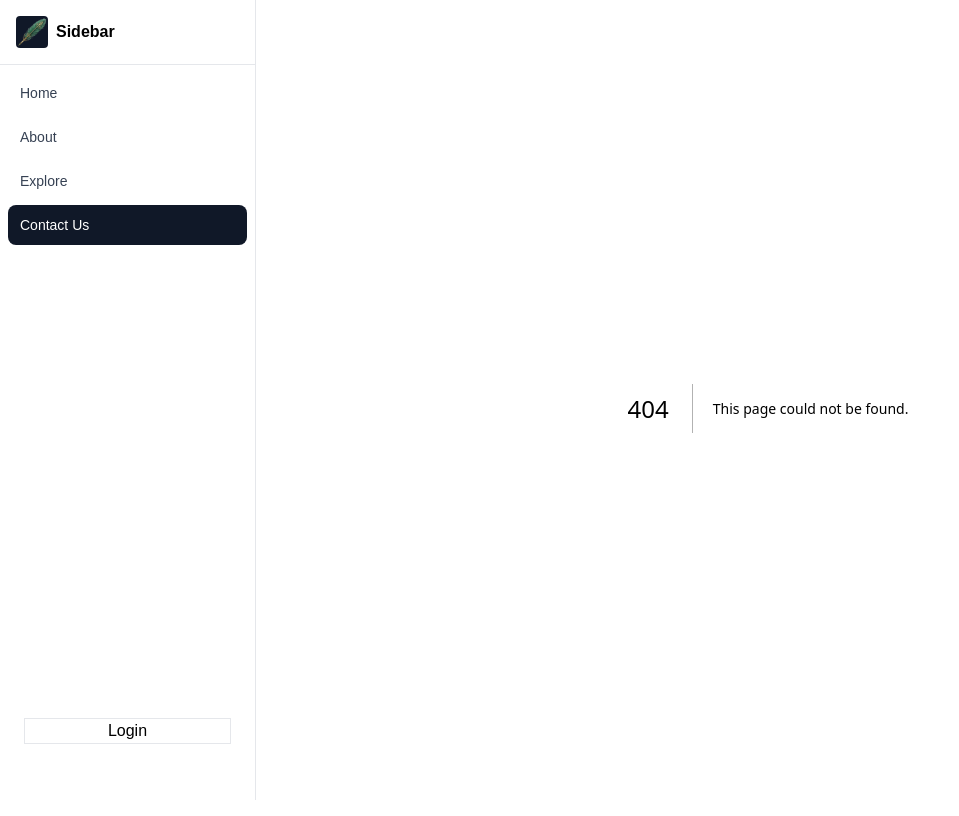
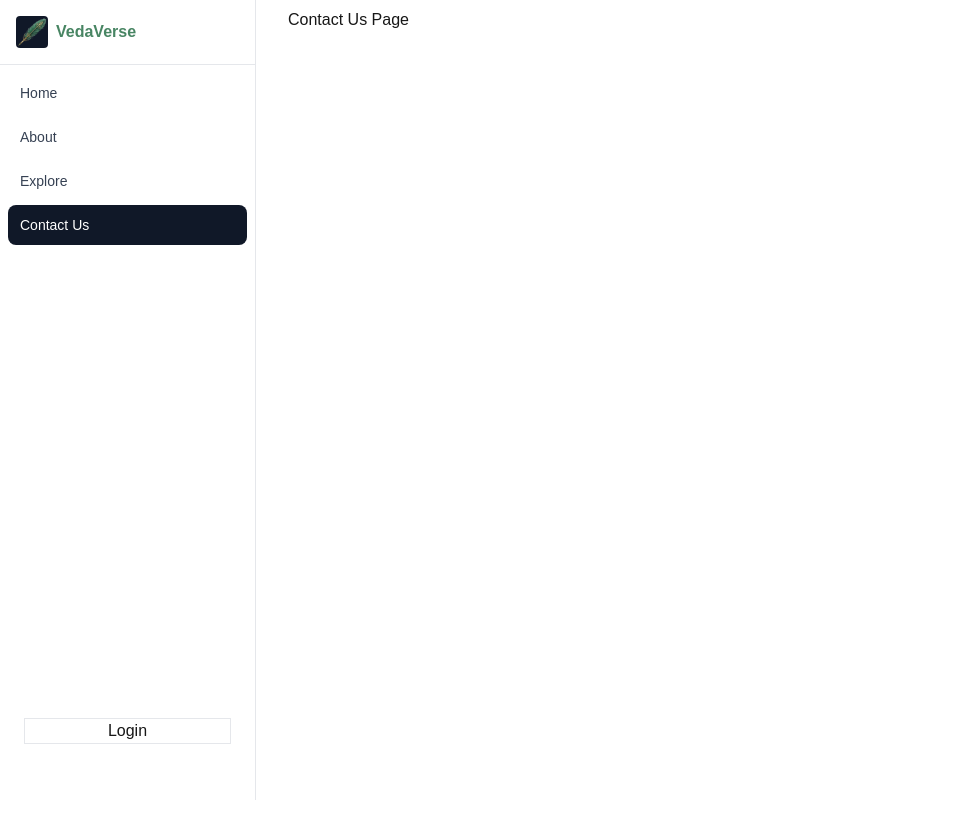
Before and after one commit to 82-Gaurab/veda-verse-web-app, a Next.js app: page /contact in a window 1280 px wide. Before the commit this address had no page. Shown: the whole page, without its empty margins (0-959 px from the left). Built offline with nearby package versions, Linux system fonts and the light colour scheme.

Commit message:
Create dummy about, contact us and explore page

```diff
--- a/app/_component/Sidebar.tsx
+++ b/app/_component/Sidebar.tsx
@@ -36,7 +36,7 @@ export default function Sidebar() {
         <div>
           <div className="p-4 border-b border-gray-200 dark:border-gray-800">
             <Link href="/" className="flex items-center gap-2">
-              <div className="h-8 w-8 rounded bg-gray-900 dark:bg-white text-white dark:text-gray-900 flex items-center justify-center font-bold">
+              <div className="h-8 w-8 rounded bg-gray-900 dark:bg-white dark:text-gray-900 flex items-center justify-center font-bold">
                 <Image
                   src="/icons/logo.png"
                   height={20}
@@ -44,7 +44,7 @@ export default function Sidebar() {
                   alt="logo"
                 />
               </div>
-              <span className="font-semibold">Sidebar</span>
+              <span className="font-semibold text-[#488563]">VedaVerse</span>
             </Link>
           </div>
 
--- /dev/null
+++ b/app/about/page.tsx
@@ -0,0 +1,3 @@
+export default function Page() {
+  return <h1>About Page</h1>;
+}
--- /dev/null
+++ b/app/contact/page.tsx
@@ -0,0 +1,3 @@
+export default function Page() {
+  return <h1>Contact Us Page</h1>;
+}
--- /dev/null
+++ b/app/explore/page.tsx
@@ -0,0 +1,3 @@
+export default function Page() {
+  return <h1>Explore Page</h1>;
+}
```
